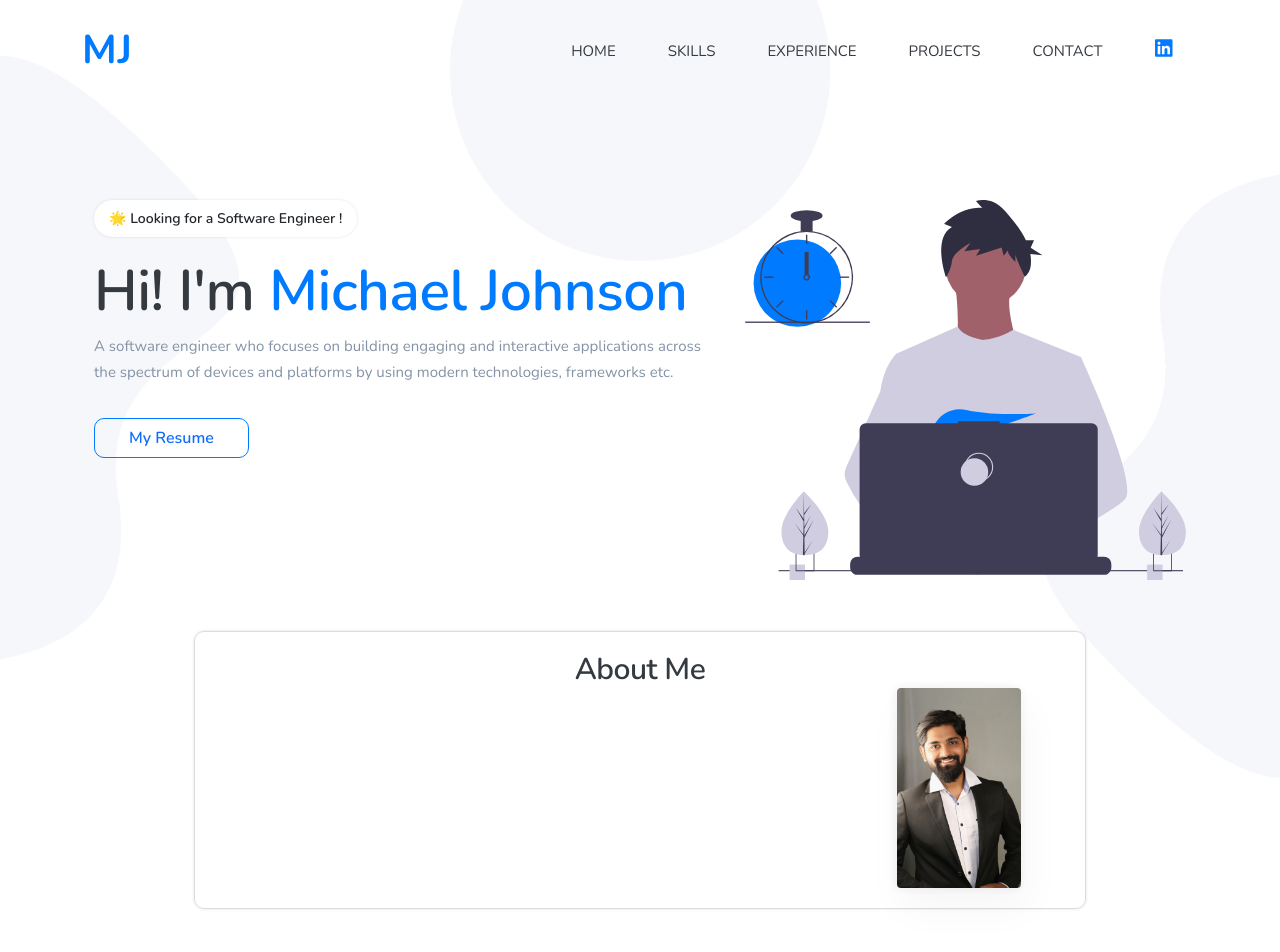
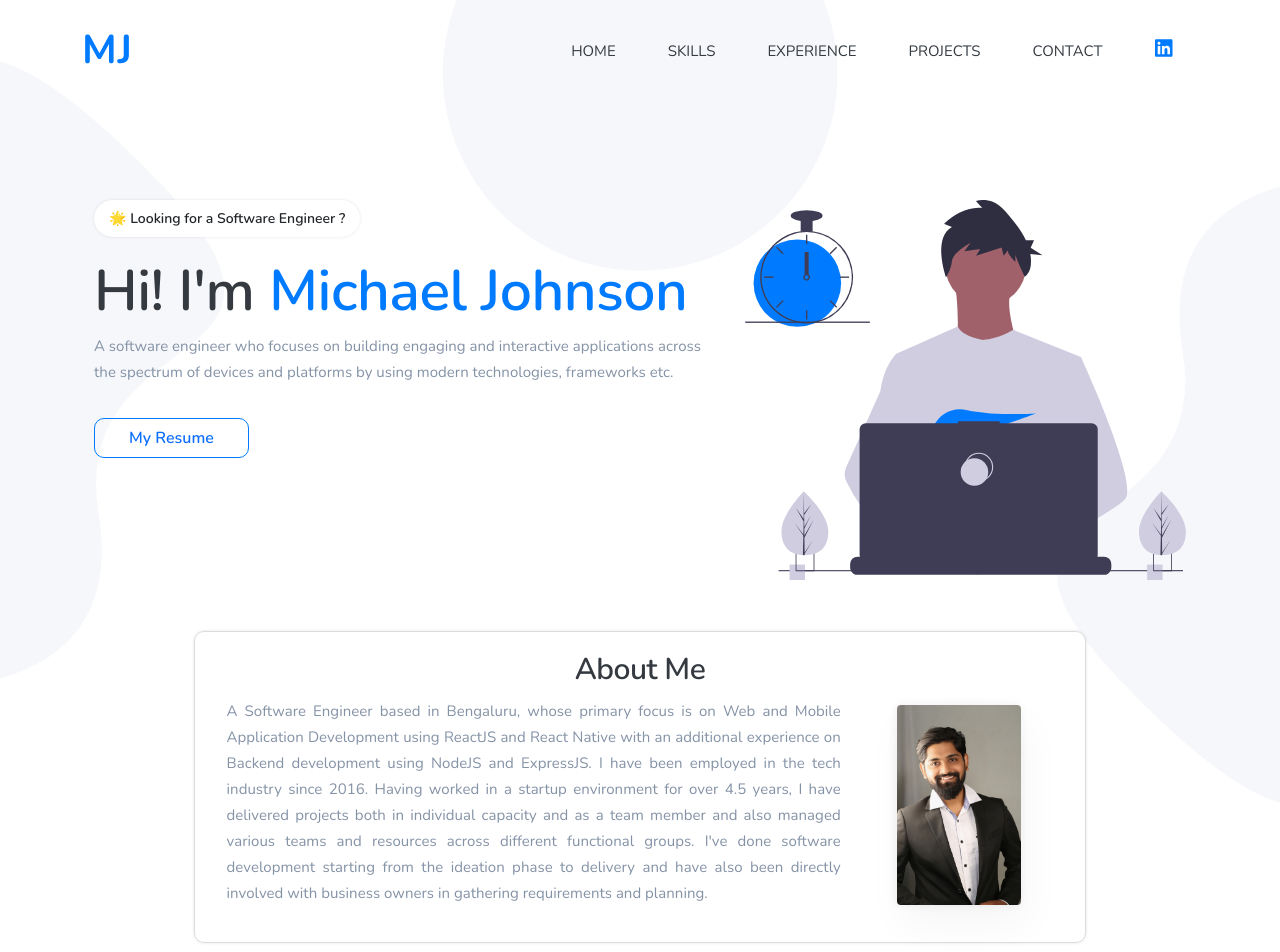
Before and after one commit to michaeljohnson-mj/personal-portfolio, a React (Create React App) app: page / in a window 1280 px wide. Shown: the top 952 px of the page. Built offline with nearby package versions, Linux system fonts and the light colour scheme.

Commit message:
Changes to portfolio file and added a theme file.

```diff
--- a/src/portfolio.ts
+++ b/src/portfolio.ts
@@ -18,15 +18,11 @@ const greeting = {
   name: "Michael Johnson",
   introText:
     "A software engineer who focuses on building engaging and interactive applications across the spectrum of devices and platforms by using modern technologies, frameworks etc.",
-  aboutMeFirstParagraph:
-    "I'm a Software Engineer based in Bengaluru, who is primarily focused on Web and Mobile Application Development using ReactJS and React Native. I have also worked on Backend development using NodeJS and ExpressJS.",
-  aboutMeSecondParagraph:
-    "I have been employed in the tech industry since 2016. Having worked in a startup environment for over 4.5 years, I have delivered projects both in individual capacity and as a team member and also managed various teams and resources across different functional groups.",
-  aboutMeThirdParagraph:
-    "I've done software development starting from the ideation phase to delivery and have also been directly involved with business owners in gathering requirements and planning.",
+  aboutMeText:
+    "A Software Engineer based in Bengaluru, whose primary focus is on Web and Mobile Application Development using ReactJS and React Native with an additional experience on Backend development using NodeJS and ExpressJS. I have been employed in the tech industry since 2016. Having worked in a startup environment for over 4.5 years, I have delivered projects both in individual capacity and as a team member and also managed various teams and resources across different functional groups. I've done software development starting from the ideation phase to delivery and have also been directly involved with business owners in gathering requirements and planning.",
   resumeLink:
     "https://drive.google.com/file/d/13v8IN2Bxp5HUx3x5rA9Z03ZQav8mt4Y3/view?usp=sharing",
-  alertPillText: "🌟 Looking for a Software Engineer !",
+  alertPillText: "🌟 Looking for a Software Engineer ?",
 };
 
 const socialMediaLinks = [
```
Also changed, not shown: src/theme.ts (added, +33 -0 lines).
